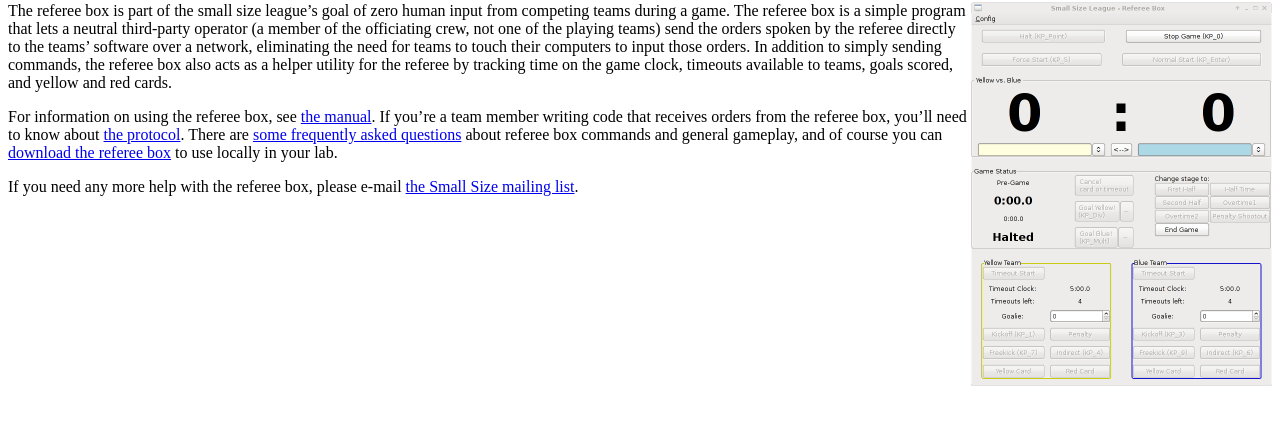
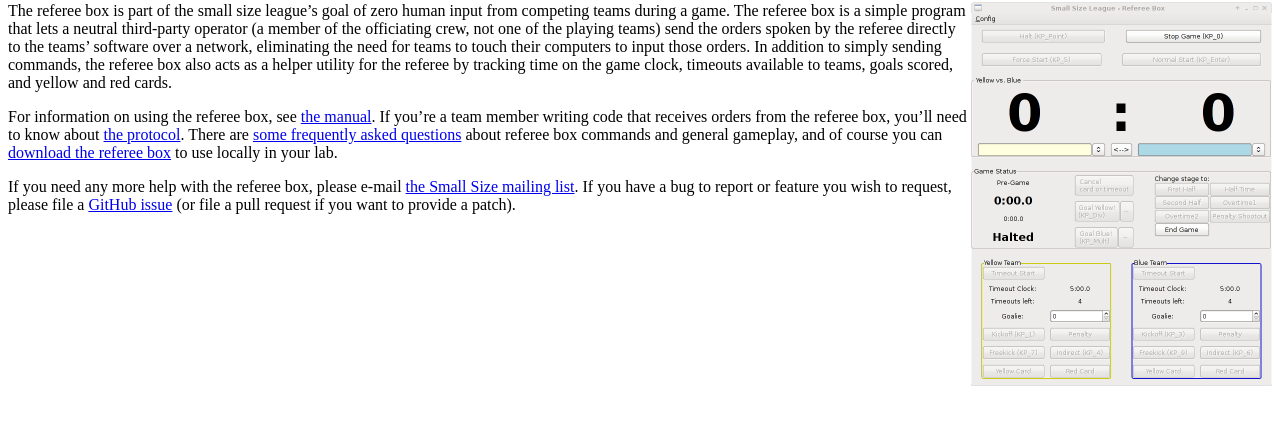
Before and after one commit to RoboCup-SSL/ssl-refbox, a plain HTML site: page index.html in a window 1280 px wide. Shown: the part 78-502 px from the top of the page. Drawn offline with Linux system fonts and the light colour scheme.

Commit message:
Document bug/feature reporting workflow.

```diff
--- a/index.html
+++ b/index.html
@@ -12,6 +12,6 @@
 
 <p>For information on using the referee box, see <a href="manual.html">the manual</a>. If you’re a team member writing code that receives orders from the referee box, you’ll need to know about <a href="protocol.html">the protocol</a>. There are <a href="faq.html">some frequently asked questions</a> about referee box commands and general gameplay, and of course you can <a href="download.html">download the referee box</a> to use locally in your lab.</p>
 
-<p>If you need any more help with the referee box, please e-mail <a href="http://wiki.robocup.org/wiki/Small_Size_League/Mailing_List">the Small Size mailing list</a>.
+<p>If you need any more help with the referee box, please e-mail <a href="http://wiki.robocup.org/wiki/Small_Size_League/Mailing_List">the Small Size mailing list</a>. If you have a bug to report or feature you wish to request, please file a <a href="https://github.com/RoboCup-SSL/ssl-refbox/issues">GitHub issue</a> (or file a pull request if you want to provide a patch).</p>
 </body>
 </html>
```
